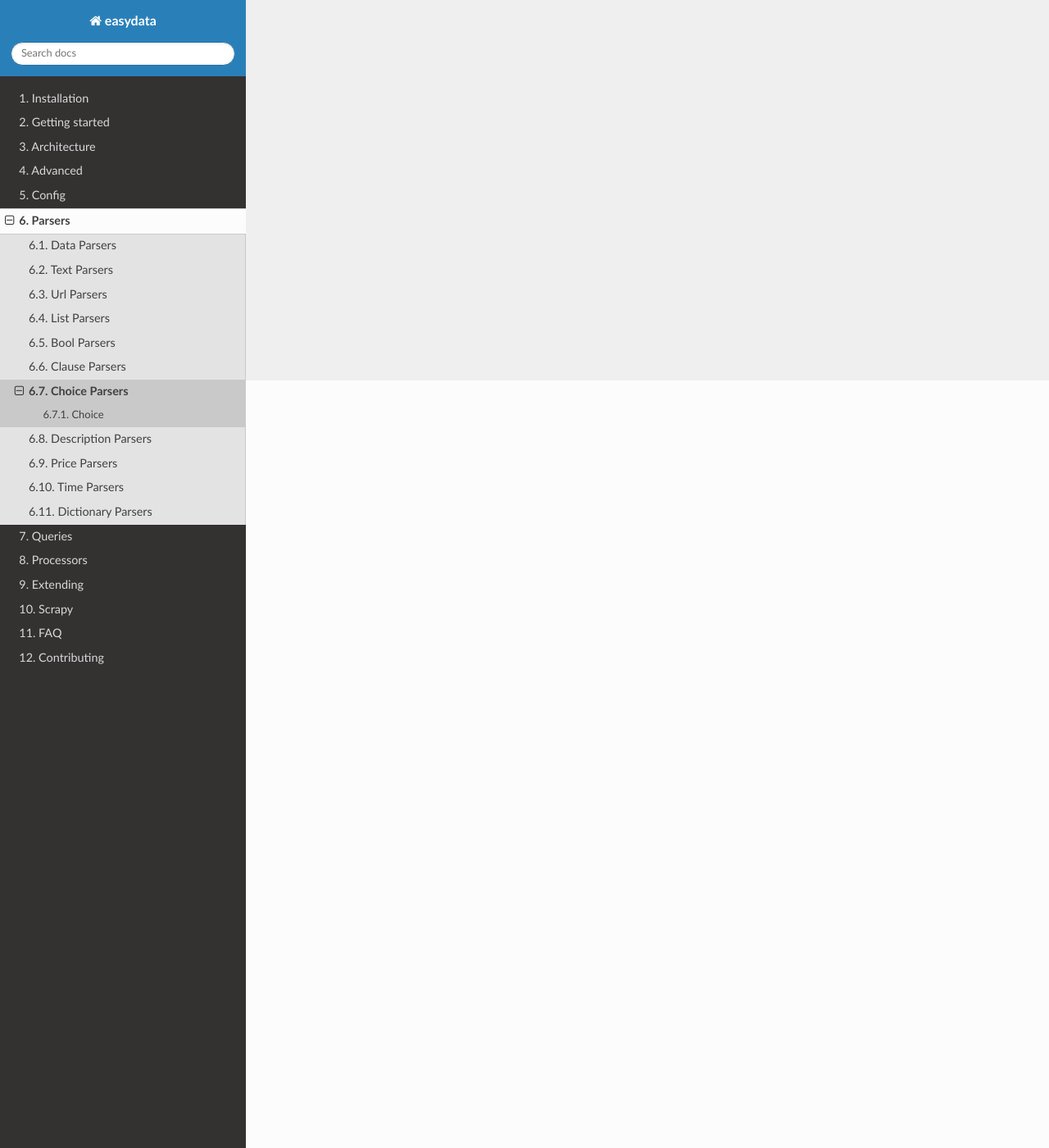
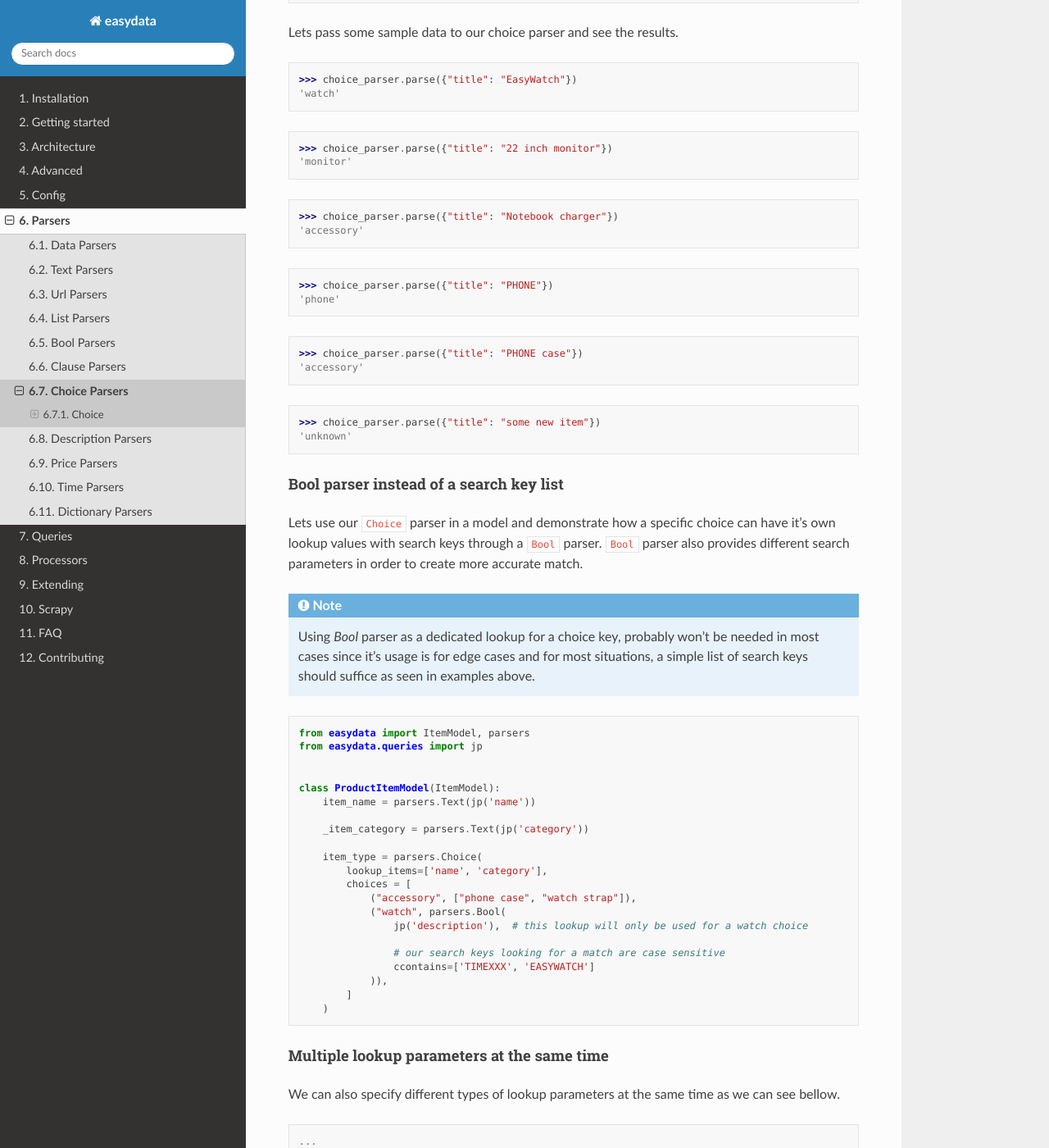
Before and after one commit to easydatapy/easydata, a Sphinx documentation site: the page built from docs/parsers/choice.rst, in a window 1280 px wide and 1400 px high, scrolled down 936 px. Shown: the whole window at 82% size. Built offline with Sphinx 7.4.7 and the Read the Docs theme 2.0.0, drawn with Linux system fonts in a browser that asks for light colours; some of the changed text lies outside the part shown.

Commit message:
add docs and tutorials

```diff
--- a/docs/parsers/choice.rst
+++ b/docs/parsers/choice.rst
@@ -7,3 +7,198 @@ Choice Parsers
 Choice
 ======
 .. autoclass:: easydata.parsers.choice::Choice
+
+``Choice`` is a parser which will select predetermined value based on search key
+matches in a lookup string extracted by a parser.
+
+.. _parsers-choice-getting-started:
+
+Getting Started
+---------------
+Lets first create our choice parser.
+
+.. code-block:: python
+
+    from easydata import parsers
+    from easydata.queries import jp
+
+
+    choice_parser = parsers.Choice(
+        lookup_parsers=[
+            parsers.Text(jp('title'))
+        ],
+        choices = [
+            # specified search keys are not case sensitive
+            ("accessory", ["phone case", "watch strap"]),
+            ("phone", ["mobile", "phone"]),
+            ("watch", "watch"),
+
+            # regex pattern as a search key is also acceptable
+            ("monitor", ["r\b22\b"]),
+
+            # we can add multiple choices with same name and first one will be returned
+            # whose search key will be matched
+            ("accessory", ["charger"])
+        ],
+        # if default_choice is not specified, then None is returned instead.
+        default_choice="unknown"
+    )
+
+Lets pass some sample data to our choice parser and see the results.
+
+.. code-block:: python
+
+    >>> choice_parser.parse({"title": "EasyWatch"})
+    'watch'
+
+.. code-block:: python
+
+    >>> choice_parser.parse({"title": "22 inch monitor"})
+    'monitor'
+
+.. code-block:: python
+
+    >>> choice_parser.parse({"title": "Notebook charger"})
+    'accessory'
+
+.. code-block:: python
+
+    >>> choice_parser.parse({"title": "PHONE"})
+    'phone'
+
+.. code-block:: python
+
+    >>> choice_parser.parse({"title": "PHONE case"})
+    'accessory'
+
+.. code-block:: python
+
+    >>> choice_parser.parse({"title": "some new item"})
+    'unknown'
+
+Bool parser instead of a search key list
+#########################################
+Lets use our ``Choice`` parser in a model and demonstrate how a specific choice can have
+it's own lookup values with search keys through a ``Bool`` parser. ``Bool`` parser also
+provides different search parameters in order to create more accurate match.
+
+.. note::
+
+    Using *Bool* parser as a dedicated lookup for a choice key, probably won't be needed in
+    most cases since it's usage is for edge cases and for most situations, a simple list of
+    search keys should suffice as seen in examples above.
+
+.. code-block:: python
+
+    from easydata import ItemModel, parsers
+    from easydata.queries import jp
+
+
+    class ProductItemModel(ItemModel):
+        item_name = parsers.Text(jp('name'))
+
+        _item_category = parsers.Text(jp('category'))
+
+        item_type = parsers.Choice(
+            lookup_items=['name', 'category'],
+            choices = [
+                ("accessory", ["phone case", "watch strap"]),
+                ("watch", parsers.Bool(
+                    jp('description'),  # this lookup will only be used for a watch choice
+
+                    # our search keys looking for a match are case sensitive
+                    ccontains=['TIMEXXX', 'EASYWATCH']
+                )),
+            ]
+        )
+
+Multiple lookup parameters at the same time
+###########################################
+We can also specify different types of lookup parameters at the same time as we can
+see bellow.
+
+.. code-block:: python
+
+    ...
+    item_type = parsers.Choice(
+        lookup_items=['name'],
+        lookup_parsers=[
+            parsers.Text(jp('category'))
+        ],
+        lookup_queries=[
+            jp('breadcrumbs')
+        ],
+        choices = [
+            ("accessory", ["phone case", "watch strap"]),
+            ("watch", parsers.Bool(
+                jp('description'),
+                ccontains=['TIMEXXX', 'EASYWATCH']
+            )),
+            ("phone", ["mobile", "phone"]),
+            ("monitor", [r'\b22\s?inch\b']),
+            ("accessory", ["charger"])
+        ]
+    )
+    ...
+
+Parameters
+----------
+.. option:: lookup_parsers
+
+We can specify one or multiple lookup parsers where search keys will look for a match.
+
+.. code-block:: python
+
+        ...
+        lookup_parsers=[
+            parsers.Text(jp('category')),
+            parsers.Text(jp('title'))
+        ]
+        ...
+
+.. option:: lookup_queries
+
+Instead of ``lookup_parsers`` we can specify list of query search objects as a
+value in a ``lookup_queries`` parameter. Behind the scenes they will be passed
+to a ``Text`` parser.
+
+.. code-block:: python
+
+        ...
+        lookup_queries=[jp('category'), jp('title')]
+        ...
+
+.. option:: lookup_items
+
+When ``Choice`` parser is used in a model beside other item parsers, we can use their
+parsed value as a lookup values. To achieve this, we specify ``lookup_items`` parameter
+which needs to contain list of one or multiple item names from a model.
+
+.. code-block:: python
+
+    from easydata import ItemModel, parsers
+    from easydata.queries import jp
+
+
+    class ProductItemModel(ItemModel):
+        item_name = parsers.Text(jp('name'))
+
+        _item_category = parsers.Text(jp('category'))
+
+        item_type = parsers.Choice(
+            lookup_items=['name', 'category'],
+            choices = [
+                ("accessory", ["phone case", "watch strap"]),
+                ("watch", "watch"),
+            ]
+        )
+
+.. option:: choices
+
+``choices`` is a required parameter and receives list of tuples, where first value in a
+tuple is a choice value and second value is a list of search keys which will be used under
+the hood for a match in a lookup string values that were returned through a specified lookup
+params.
+
+Examples of ``choices`` parameter usage is already shown thoroughly in a
+:ref:`parsers-choice-getting-started` section.
```
